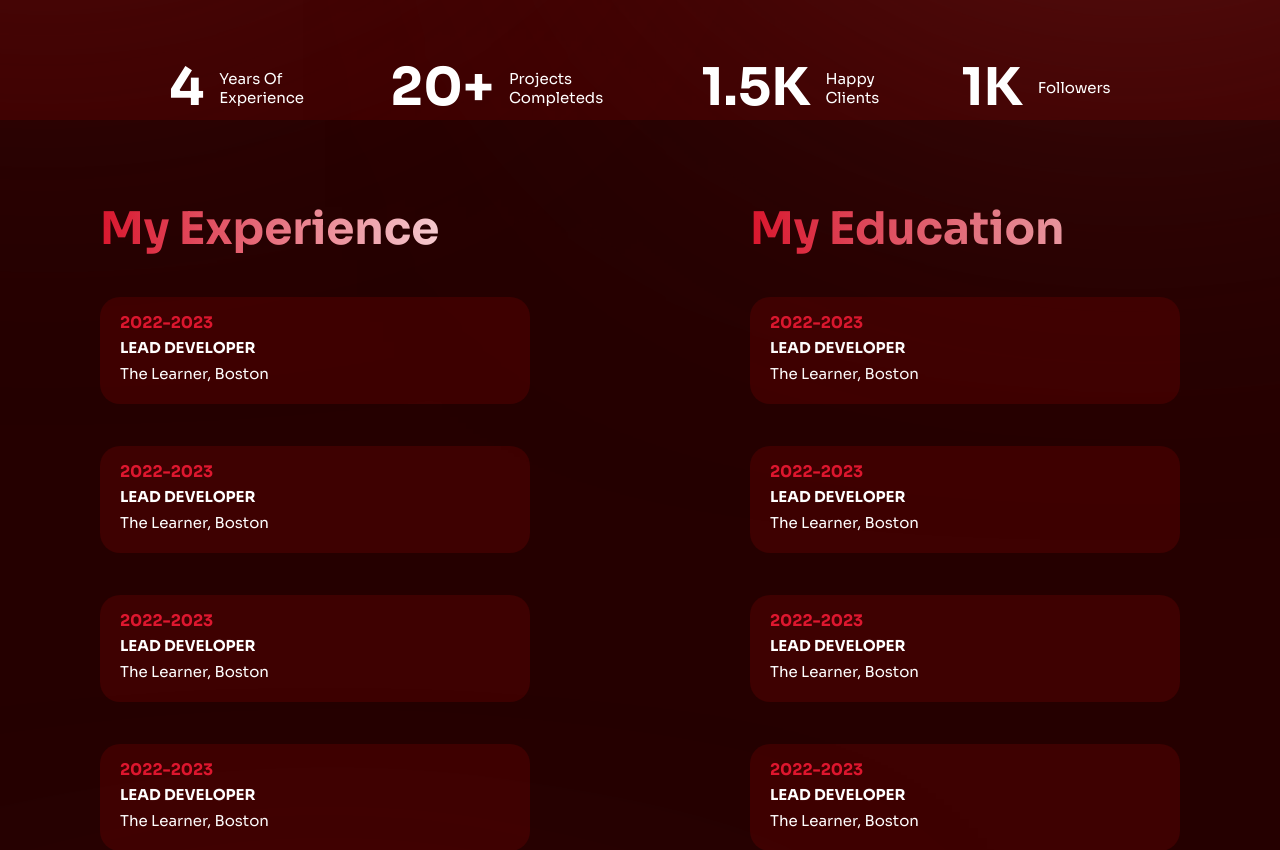
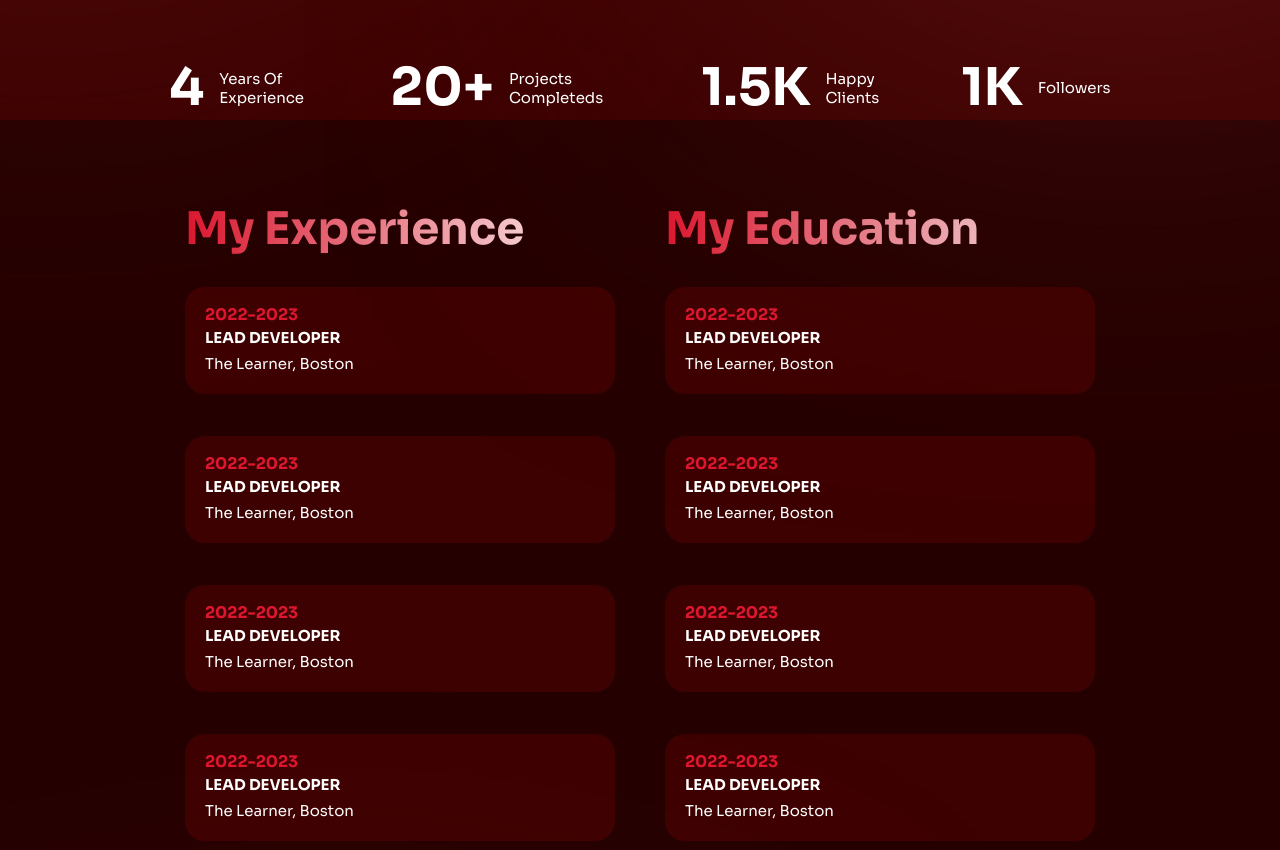
Before and after one commit to PedriSpengler/My-portfolio, a React (Create React App) app: page / in a window 1280 px wide. Shown: the part 820-1670 px from the top of the page. Built offline with nearby package versions, Linux system fonts and the light colour scheme.

Commit message:
resume advance

```diff
--- a/src/components/hero/Hero.scss
+++ b/src/components/hero/Hero.scss
@@ -389,8 +389,8 @@
                 text-align: left;
                 color: #fff;
 
-                @include respond(tab-port){
-                    font-size: 42px;
+                @include respond(tab-land){
+                    font-size: 46px;
                 }
 
                 @include respond(tab-port){
--- a/src/components/resume/Resumo.scss
+++ b/src/components/resume/Resumo.scss
@@ -1,30 +1,42 @@
 @import '../../styles/mixins.scss';
 
 .resumo {
-    height: 769px;
+    min-height: 769px;
     background-color: var(--background2-color);
     display: flex;
-    justify-content: space-between;
+    justify-content: center; // Centraliza as seções horizontalmente
+    align-items: center; // Centraliza verticalmente
+    gap: 50px; // Adiciona espaço de 50px entre as seções
 
-    .info-education {
+    @include respond(tab-land){
+        gap: 40px;
+    }
+
+    @include respond(tab-port) {
+        gap: 25px;
+    }
+
+    @media screen and (max-width: 800px) {
+        flex-direction: column;
+    }
+
+    .info-education, .info-experience {
+        margin-top: 30px;
         display: flex;
         flex-direction: column;
-        align-items: flex-end;
+        align-items: flex-start; // Alinha os itens ao início da coluna
     }
 
     h3 {
         width: auto;
         height: auto;
-        margin: 0 0 40px;
+        margin: 0 0 40px; // Remove o auto para evitar centralização
         background-image: linear-gradient(to right, #de172f, #fff 100%);
         font-family: Sora;
         font-size: 45px;
         font-weight: bold;
-        font-stretch: normal;
-        font-style: normal;
         line-height: normal;
-        letter-spacing: normal;
-        text-align: left;
+        text-align: left; // Alinha o texto à esquerda
         -webkit-background-clip: text;
         background-clip: text;
         -webkit-text-fill-color: transparent;
@@ -32,16 +44,15 @@
 
         @include respond(tab-land) {
             font-size: 42px;
-            width: 240px;
+        }
+
+        @include respond(tab-port){
+            font-size: 38px;
         }
     }
 
-    .h3-exp {
-        margin-left: 100px;
-    }
-
-    .h3-edu {
-        margin-left: 0px;
+    .h3-exp, .h3-edu {
+        margin-bottom: 0; // Remove qualquer margem lateral para centralização perfeita
     }
 
     h4 {
@@ -51,13 +62,24 @@
         font-family: Sora;
         font-size: 16px;
         font-weight: bold;
-        font-stretch: normal;
-        font-style: normal;
         line-height: normal;
-        letter-spacing: normal;
         text-align: left;
         color: #de172f;
         margin-left: 20px;
+        display: flex;
+        align-items: center;
+
+        @include respond(tab-land){
+            font-size: 15px;
+        }
+
+        @media screen and (max-width: 800px) {
+            font-size: 13px;
+        }
+
+        @media screen and (max-width: 450px){
+            font-size: 12px;
+        }
     }
 
     h5 {
@@ -67,13 +89,22 @@
         font-family: Sora;
         font-size: 15px;
         font-weight: bold;
-        font-stretch: normal;
-        font-style: normal;
         line-height: normal;
-        letter-spacing: normal;
         text-align: left;
         color: #fff;
         margin-left: 20px;
+
+        @include respond(tab-land){
+            font-size: 14px;
+        }
+
+        @media screen and (max-width: 800px) {
+            font-size: 13px;
+        }
+
+        @media screen and (max-width: 450px){
+            font-size: 12px;
+        }
     }
 
     h6 {
@@ -83,19 +114,28 @@
         font-family: Sora;
         font-size: 15px;
         font-weight: normal;
-        font-stretch: normal;
-        font-style: normal;
         line-height: normal;
-        letter-spacing: normal;
         text-align: left;
         color: #fff;
         margin-left: 20px;
+
+        @include respond(tab-land){
+            font-size: 14px;
+        }
+
+        @media screen and (max-width: 800px) {
+            font-size: 13px;
+        }
+
+        @media screen and (max-width: 450px){
+            font-size: 12px;
+        }
     }
 
     .quadro {
         width: 430px;
         height: 107px;
-        margin: 0 0 0 0;
+        margin: 0;
         border-radius: 20px;
         background-color: #3e0101;
         display: flex;
@@ -105,13 +145,30 @@
         &:not(:first-child) {
             margin-top: 42px;
         }
+
+        @include respond(tab-land){
+            width: 400px;
+            height: 88px;
+        }
+
+        @include respond(tab-port){
+            width: 380px;
+            height: 78px;
+        }
+
+        @media screen and (max-width: 800px) {
+            flex-direction: column;
+            width: 400px;
+            height: 68px;
+        }
+
+        @media screen and (max-width: 450px){
+            width: 320px;
+            height: 78px;
+        }
     }
 
-    .exp-quadro {
-        margin-left: 100px;
-    }
-
-    .edu-quadro {
-        margin-right: 100px;
+    .exp-quadro, .edu-quadro {
+        margin: 0 auto; // Centraliza os quadros
     }
 }
--- a/src/components/servicos/Servicos.scss
+++ b/src/components/servicos/Servicos.scss
@@ -161,7 +161,6 @@
         left: 24%;
         width: 308px;
         height: 308px;
-        position: absolute;
         width: 343px;
         padding: 130px 220px 333px 40px;
         -webkit-filter: blur(340px);
@@ -169,5 +168,23 @@
         background-image: radial-gradient(circle at 55% 40%, #e86a6a, #5d0c0c 84%);
         transform: translate(-45%, -95%);
         z-index: 2; // Certifique-se de que o shadow fique atrás do conteúdo principal
+
+        @include respond(tab-land) {
+            top: 310%;
+            left: 20%;
+            transform: translate(-45%, -90%); // Ajuste fino para tablets
+        }
+
+        @include respond(tab-port) {
+            top: 380%;
+            left: 15%;
+            transform: translate(-40%, -85%); // Ajuste fino para telas ainda menores
+        }
+
+        @include respond(phone) {
+            top: 320%;
+            left: 10%;
+            transform: none; // Remova transformações para telas de celulares
+        }
     }
 }
```
